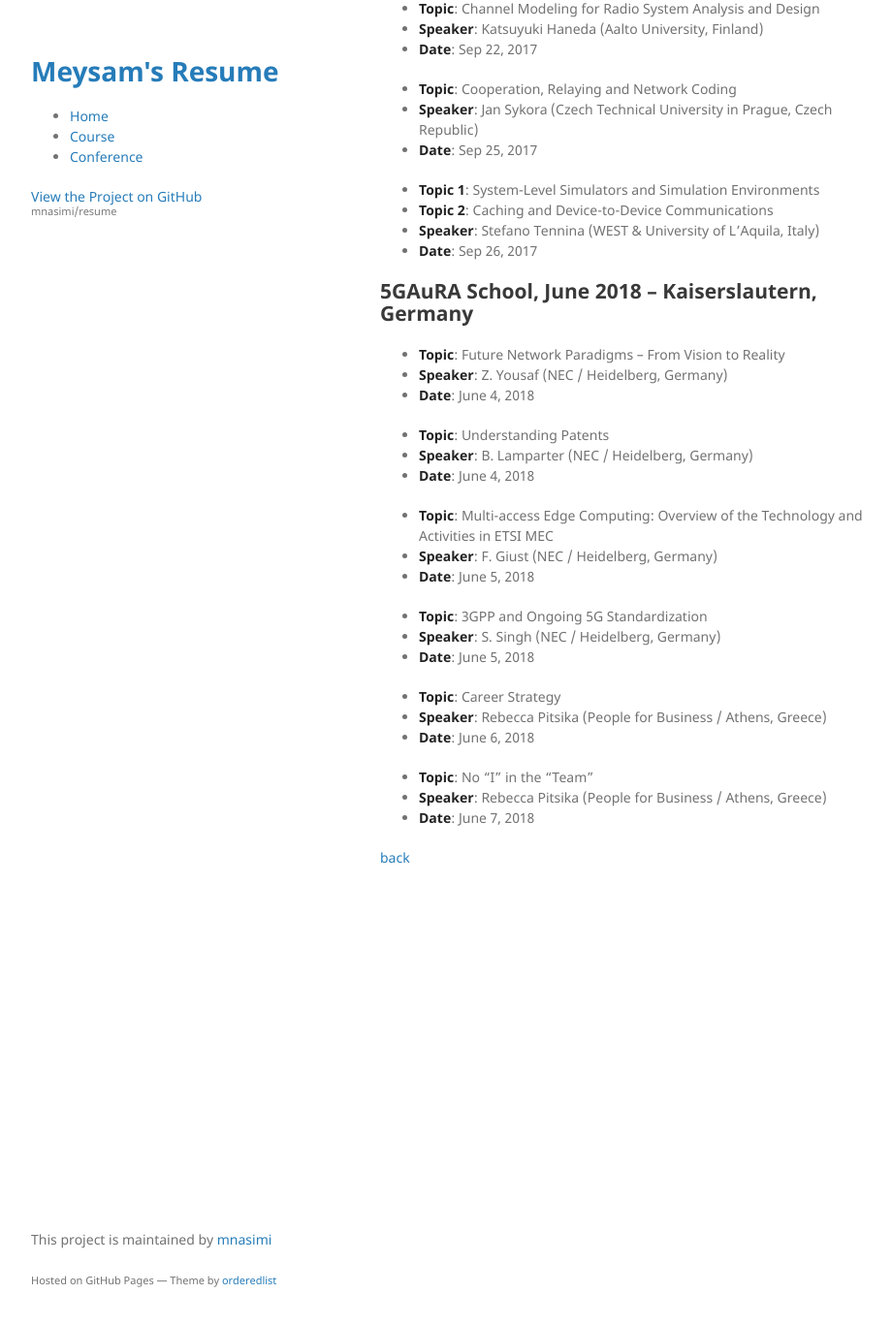
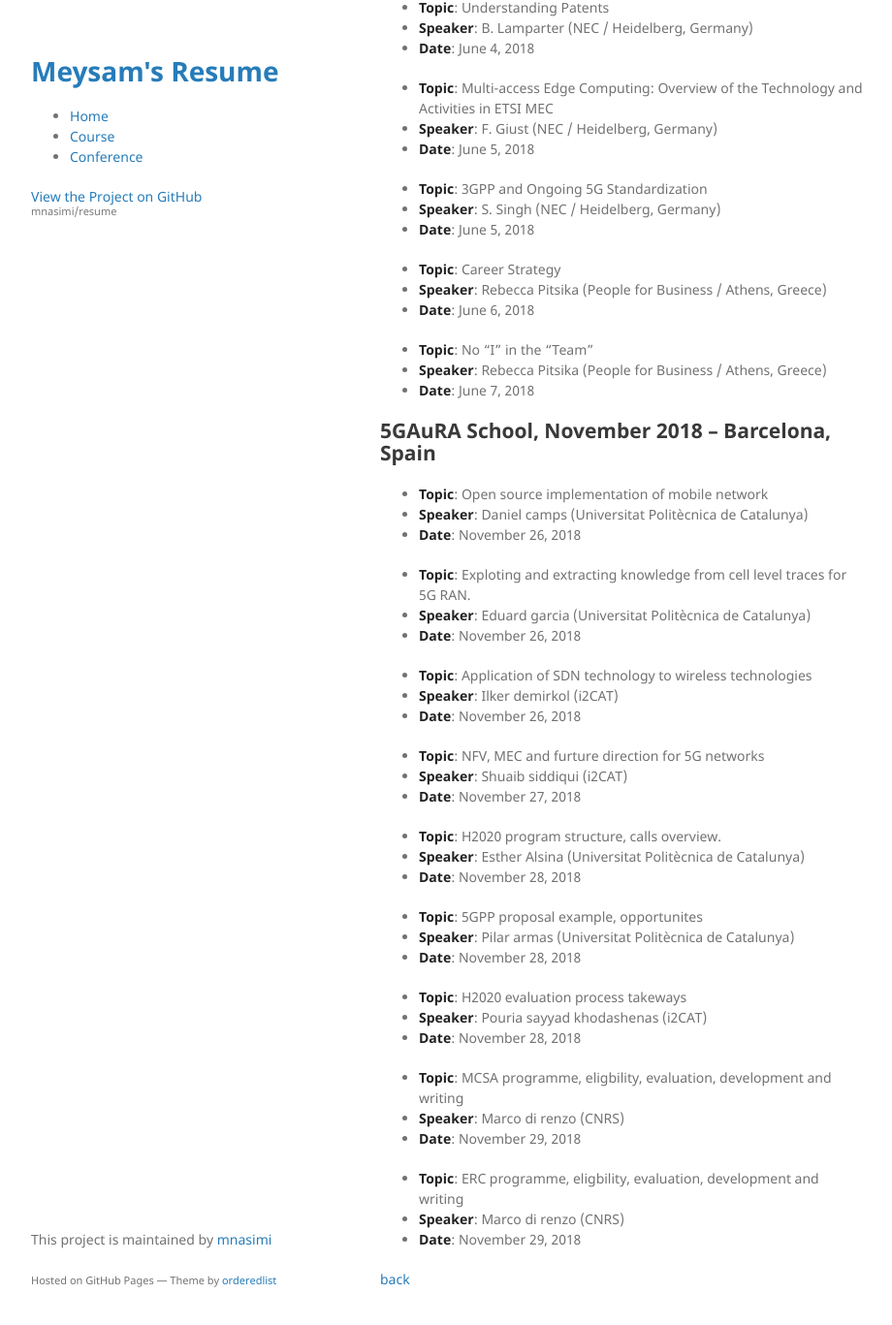
Before and after one commit to mnasimi/resume, a Jekyll site: the page built from course.md, in a window 1280 px wide and 1400 px high, scrolled down 918 px. Shown: the top 1367 px of the window at 97% size, without its empty margins (178-1098 px from the left). Built offline with Jekyll 4.4.1, drawn with Linux system fonts in a browser that asks for light colours; the repository's description, which GitHub fills in, is left out; our own code applies the rules of GitHub Pages for plain Markdown files; some of the changed text lies outside the part shown.

Commit message:
Update course.md
new courses

```diff
--- a/course.md
+++ b/course.md
@@ -74,8 +61,42 @@ layout: default
 - **Speaker**: Rebecca Pitsika (People for Business / Athens, Greece)
 - **Date**: June 7, 2018
 
+## 5GAuRA School, November 2018 – Barcelona, Spain
 
+- **Topic**: Open source implementation of mobile network
+- **Speaker**: Daniel camps (Universitat Politècnica de Catalunya)
+- **Date**: November 26, 2018
 
+- **Topic**: Exploting and extracting knowledge from cell level traces for 5G RAN.
+- **Speaker**: Eduard garcia (Universitat Politècnica de Catalunya)
+- **Date**: November 26, 2018
 
+- **Topic**: Application of SDN technology to wireless technologies
+- **Speaker**: Ilker demirkol (i2CAT)
+- **Date**: November 26, 2018
+
+- **Topic**: NFV, MEC and furture direction for 5G networks
+- **Speaker**: Shuaib  siddiqui (i2CAT)
+- **Date**: November 27, 2018
+
+- **Topic**: H2020 program structure, calls overview.
+- **Speaker**: Esther  Alsina (Universitat Politècnica de Catalunya)
+- **Date**: November 28, 2018
+
+- **Topic**: 5GPP proposal example, opportunites
+- **Speaker**: Pilar armas (Universitat Politècnica de Catalunya)
+- **Date**: November 28, 2018
+
+- **Topic**: H2020 evaluation process takeways
+- **Speaker**: Pouria sayyad khodashenas (i2CAT)
+- **Date**: November 28, 2018
+
+- **Topic**: MCSA programme, eligbility, evaluation, development and writing
+- **Speaker**: Marco di renzo (CNRS)
+- **Date**: November 29, 2018
+
+- **Topic**: ERC programme, eligbility, evaluation, development and writing
+- **Speaker**: Marco di renzo (CNRS)
+- **Date**: November 29, 2018
 
 [back](./)
```
Also changed, not shown: other parts of course.md (+0 -13 lines).
